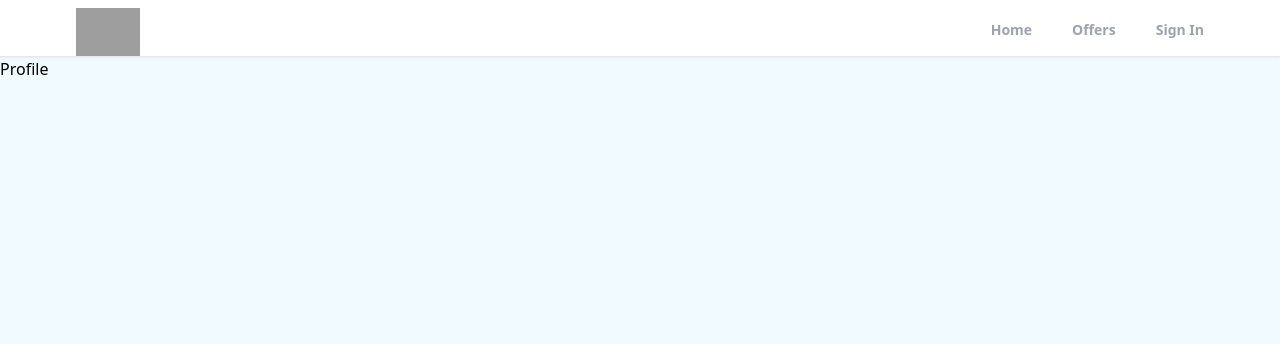
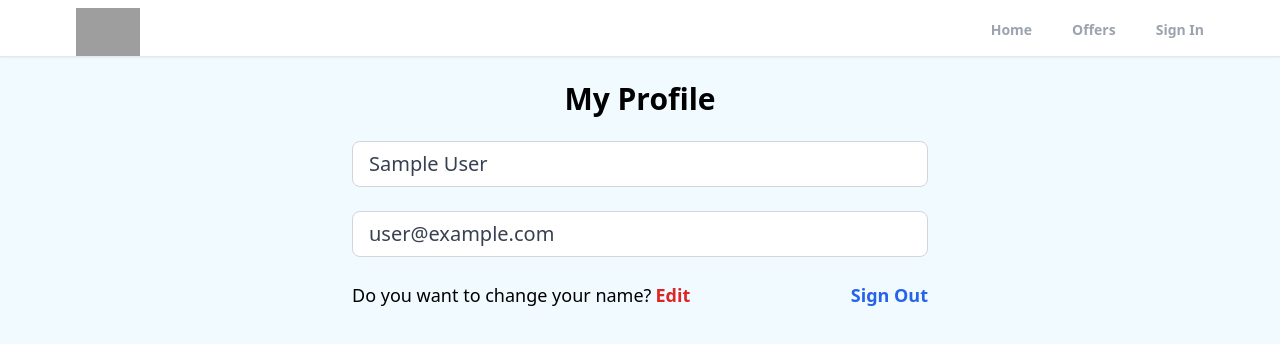
Before and after one commit to Radapls/a-casa-nostra, a React (Create React App) app: page /profile in a window 1280 px wide. Shown: the top 344 px of the page. Built offline with nearby package versions, Linux system fonts and the light colour scheme; no server answers; sample sign-in values are in the browser's storage; grey boxes are pictures that could not be loaded.

Commit message:
feat: Create private route and custom hook for protect of the profile page, and add the logout functionallity

```diff
--- a/src/App.js
+++ b/src/App.js
@@ -15,6 +15,7 @@ import { BrowserRouter as Router, Route, Routes } from 'react-router-dom';
 import { ToastContainer } from 'react-toastify';
 import 'react-toastify/dist/ReactToastify.css';
 import Header from './components/Header';
+import PrivateRoute from './components/PrivateRoute';
 import ForgotPassword from './pages/ForgotPassword';
 import Home from './pages/Home';
 import Offers from './pages/Offers';
@@ -30,7 +31,9 @@ function App() {
         <Header/>
         <Routes>
             <Route path='/' element={<Home/>}/>
-            <Route path='/profile' element={<Profile/>}/>
+            <Route path='/profile' element={<PrivateRoute/>}>
+                <Route path='/profile' element={<Profile/>}/>
+            </Route>
             <Route path='/sign-in' element={<SignIn/>}/>
             <Route path='/sign-up' element={<SignUp/>}/>
             <Route path='/forgot-password' element={<ForgotPassword/>}/>
--- /dev/null
+++ b/src/components/PrivateRoute.jsx
@@ -0,0 +1,25 @@
+/*
+ * RADAPLS PROJECTS
+ * ------------------
+ * Copyright (C) 2023 Juan Felipe Rada - All Rights Reserved.
+ *
+ * This file, project or its parts can not be copied and/or distributed without
+ * the express permission of Juan Felipe Rada.
+ *
+ * @file PrivateRoute.jsx
+ * @author Juan Felipe Rada <radapls8@gmail.com>
+ * @date Thursday, 12th January 2023
+ */
+
+import React from 'react';
+import { Navigate, Outlet } from 'react-router';
+import { useAuthStatus } from '../hooks/useAuthStatus';
+
+export default function PrivateRoute() {
+    const {loggedIn, loading} = useAuthStatus();
+
+    if(loading){
+        return <h3>Loading...</h3>
+    }
+  return loggedIn ? <Outlet/> : <Navigate to="/sign-in"/>
+}
--- /dev/null
+++ b/src/hooks/useAuthStatus.jsx
@@ -0,0 +1,31 @@
+/*
+ * RADAPLS PROJECTS
+ * ------------------
+ * Copyright (C) 2023 Juan Felipe Rada - All Rights Reserved.
+ *
+ * This file, project or its parts can not be copied and/or distributed without
+ * the express permission of Juan Felipe Rada.
+ *
+ * @file useAuthStatus.jsx
+ * @author Juan Felipe Rada <radapls8@gmail.com>
+ * @date Thursday, 12th January 2023
+ */
+
+import { getAuth, onAuthStateChanged } from 'firebase/auth';
+import { useEffect, useState } from 'react';
+
+export function useAuthStatus() {
+    const [loggedIn, setLoggedIn] = useState(false);
+    const [loading, setLoading] = useState(true);
+
+    useEffect(() => {
+        const auth = getAuth()
+        onAuthStateChanged(auth, (user) => {
+            if(user){
+                setLoggedIn(true)
+            }
+            setLoading(false)
+        })
+    }, [])
+  return {loggedIn, loading}
+}
--- a/src/pages/Profile.jsx
+++ b/src/pages/Profile.jsx
@@ -11,10 +11,59 @@
  * @date Monday, 9th January 2023
  */
 
-import React from 'react'
+import { getAuth } from 'firebase/auth';
+import React, { useState } from 'react';
+import { useNavigate } from 'react-router';
 
 export default function Profile() {
-  return (
-    <div>Profile</div>
+
+    const auth = getAuth();
+    const navigate = useNavigate();
+
+    const [formData, setFormData] = useState({
+        name: auth.currentUser.displayName,
+        email: auth.currentUser.email
+    });
+
+    function onLogOut(params) {
+        auth.signOut()
+        navigate("/")
+    }
+
+    const {name, email} = formData
+
+    return (
+    <>
+    <section className='max-w-6xl mx-auto flex justify-center items-center flex-col'>
+        <h1 className='text-3xl text-center font-bold mt-6'>My Profile</h1>
+        <div className='w-full md:w-[50%] mt-6 px3 '>
+            <form>
+                <input
+                    type="text"
+                    id='name'
+                    value={name}
+                    disabled
+                    className='mb-6 w-full px-4 py-2 text-xl text-gray-700 bg-white border border-gray-300 rounded-lg transition ease-in-out'
+                />
+
+                <input
+                    type="text"
+                    id='email'
+                    value={email}
+                    disabled
+                    className='mb-6 w-full px-4 py-2 text-xl text-gray-700 bg-white border border-gray-300 rounded-lg transition ease-in-out'
+                />
+
+                <div className='mb-6 flex justify-between whitespace-nowrap text-sm sm:text-lg'>
+                    <p className='flex items-center'>Do you want to change your name?
+                        <span className=' font-semibold text-red-600 hover:text-red-800 transition ease-in-out duration-200 ml-1 cursor-pointer'>Edit</span>
+                    </p>
+
+                    <p onClick={onLogOut} className='text-blue-600 hover:text-blue-800 font-semibold transition ease-in-out cursor-pointer'>Sign Out</p>
+                </div>
+            </form>
+        </div>
+    </section>
+    </>
   )
 }
```
